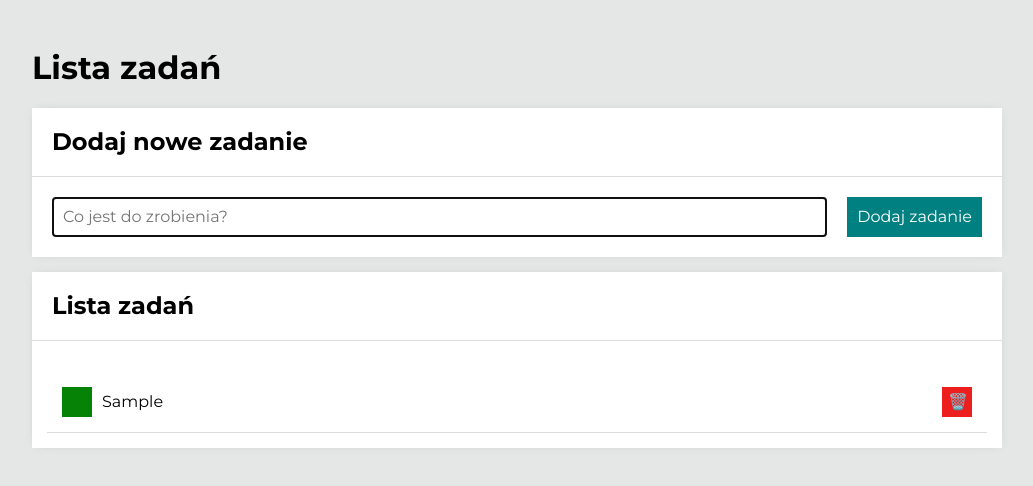
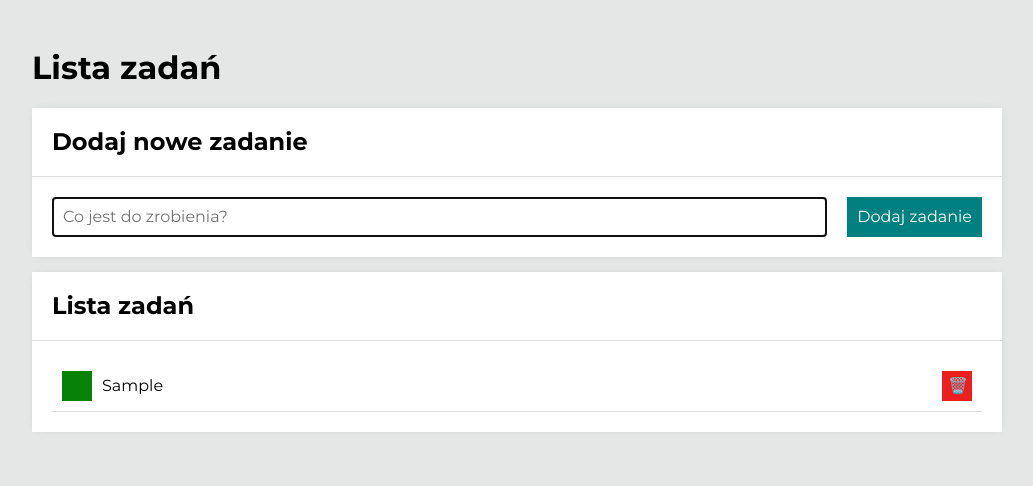
Before and after one commit to GracjanaKromska/ToDoList, a plain HTML site: page index.html in a window 1280 px wide. Both pictures are taken after typing "Sample" into the empty fields and a click on the button "Dodaj zadanie". Shown: the whole page, without its empty margins (123-1156 px from the left). Drawn offline with nearby package versions, Linux system fonts and the light colour scheme.

Commit message:
tasksList and tasks__item padding changed

```diff
--- a/css/list.css
+++ b/css/list.css
@@ -1,15 +1,16 @@
 .tasksList {
     list-style: none;
-    padding: 15px;
+    margin: 0;
+    padding: 20px;
 }
 
 .tasks__item {
     display: grid;
     grid-template-columns: auto 1fr auto;
-    padding: 15px;
+    padding: 10px;
     align-items: center;
     border-bottom: 1px solid #ddd;
-    gap: 10px;
+    grid-gap: 10px;
 }
 
 .tasks__content {
```
